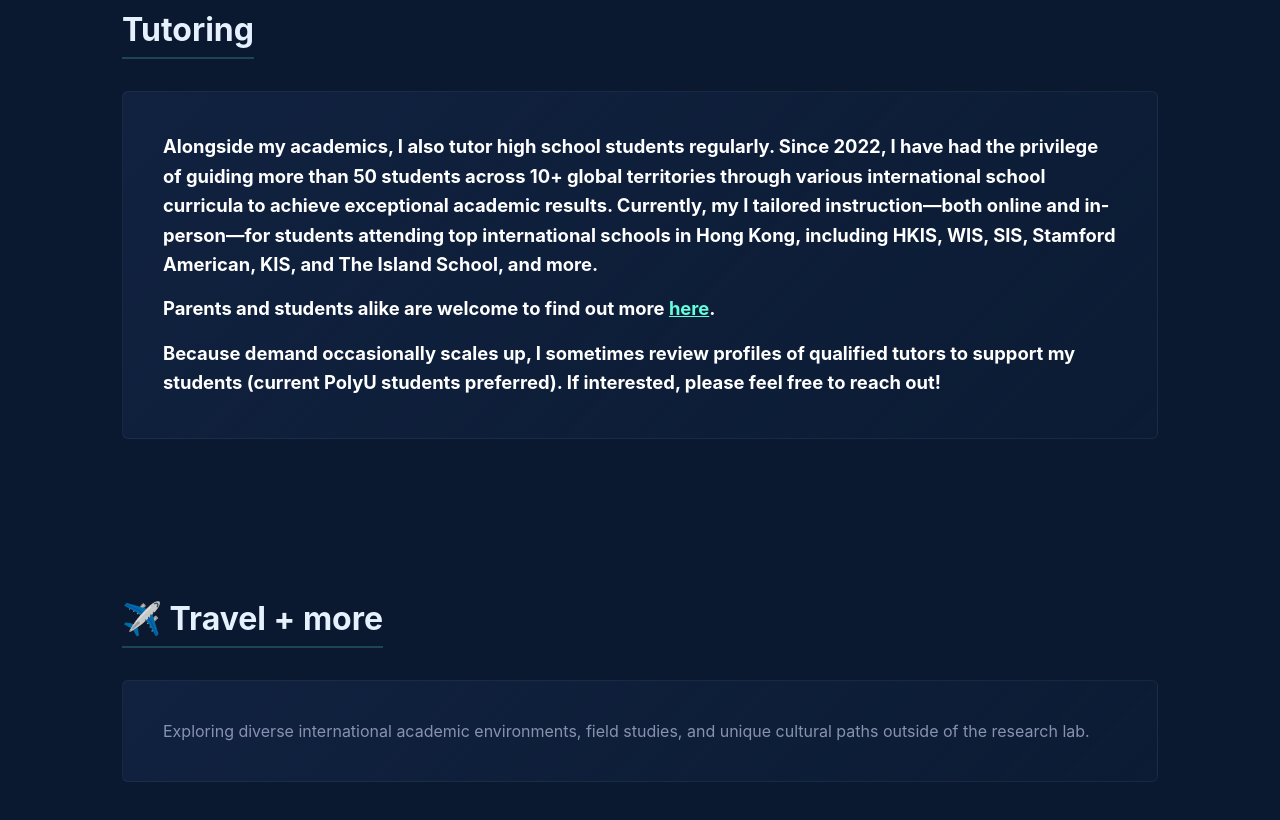
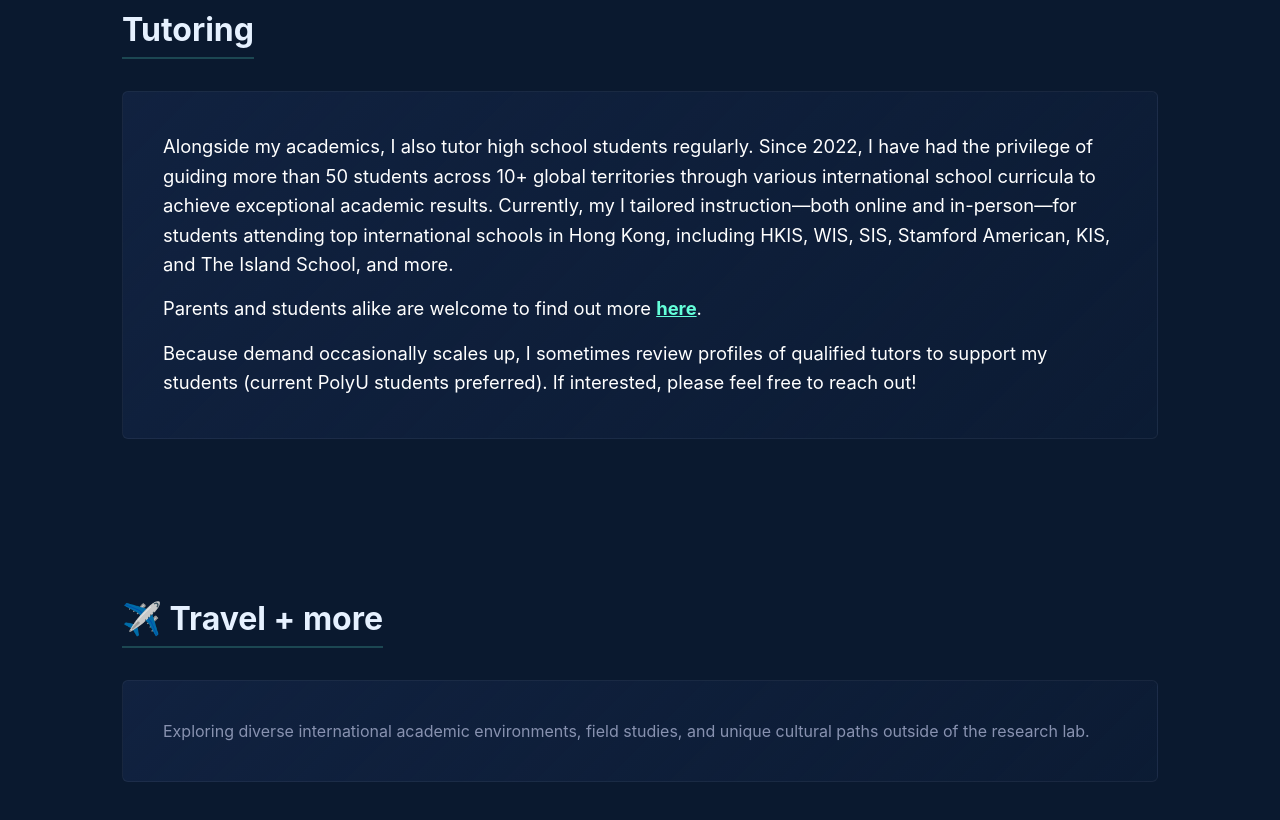
Before and after one commit to amanyoosuf/amanyoosuf.github.io, a React (Create React App) app: page / in a window 1280 px wide. Shown: the part 6200-7020 px from the top of the page. Built offline with nearby package versions, Linux system fonts and the light colour scheme.

Commit message:
Update Home.js

```diff
--- a/src/components/Home.js
+++ b/src/components/Home.js
@@ -341,13 +341,13 @@ function Home() {
                 <div className='content-wrapper'>
                     <h2>Tutoring</h2>
                     <div className='tutoring-pitch-card'>
-                        <p style={{ fontSize: '1.15rem', fontWeight: 'bold', lineHeight: '1.6', color: '#ffffff' }}>
+                        <p style={{ fontSize: '1.15rem', lineHeight: '1.6', color: '#ffffff' }}>
                             Alongside my academics, I also tutor high school students regularly. Since 2022, I have had the privilege of guiding more than 50 students across 10+ global territories through various international school curricula to achieve exceptional academic results. Currently, my I tailored instruction—both online and in-person—for students attending top international schools in Hong Kong, including HKIS, WIS, SIS, Stamford American, KIS, and The Island School, and more.
                         </p>
-                        <p style={{ fontSize: '1.15rem', fontWeight: 'bold', lineHeight: '1.6', color: '#ffffff', marginTop: '15px' }}>
+                        <p style={{ fontSize: '1.15em', lineHeight: '1.6', color: '#ffffff', marginTop: '15px' }}>
                             Parents and students alike are welcome to find out more <a href="https://wa.me/85297630974" target="_blank" rel="noreferrer" style={{ color: '#64ffda', textDecoration: 'underline', fontWeight: 'bold' }}>here</a>.
                         </p>
-                        <p style={{ fontSize: '1.15rem', fontWeight: 'bold', lineHeight: '1.6', color: '#ffffff', marginTop: '15px' }}>
+                        <p style={{ fontSize: '1.15rem', lineHeight: '1.6', color: '#ffffff', marginTop: '15px' }}>
                             Because demand occasionally scales up, I sometimes review profiles of qualified tutors to support my students (current PolyU students preferred). If interested, please feel free to reach out!
                         </p>
                     </div>
```
